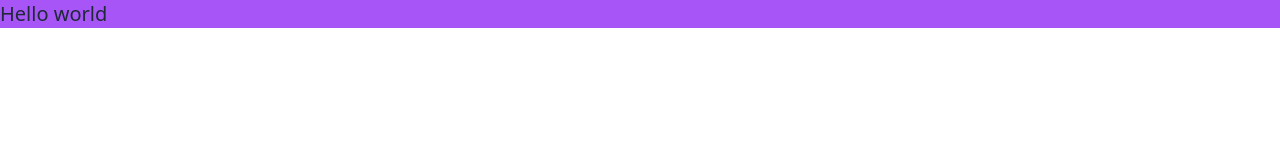
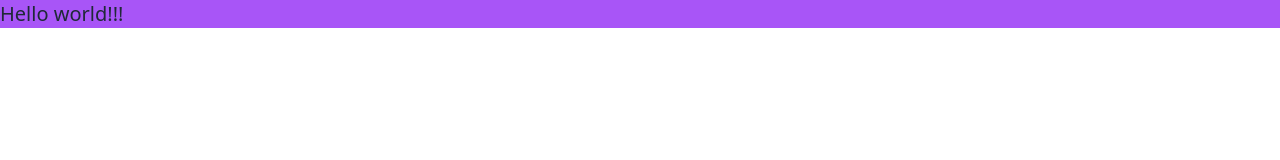
Before and after one commit to rickcarosa/course-two, a JavaScript app: page / in a window 1280 px wide. Shown: the top 160 px of the page. Built offline with nearby package versions, Linux system fonts and the light colour scheme; the HTML template or start-up script is replaced by a standard one.

Commit message:
test commit

```diff
--- a/src/App.js
+++ b/src/App.js
@@ -1,7 +1,7 @@
 function App() {
   return (
     <div className='bg-purple-500'>
-      <h1 className='text-xl'>Hello world</h1>
+      <h1 className='text-xl'>Hello world!!!</h1>
     </div>
   );
 }
```
